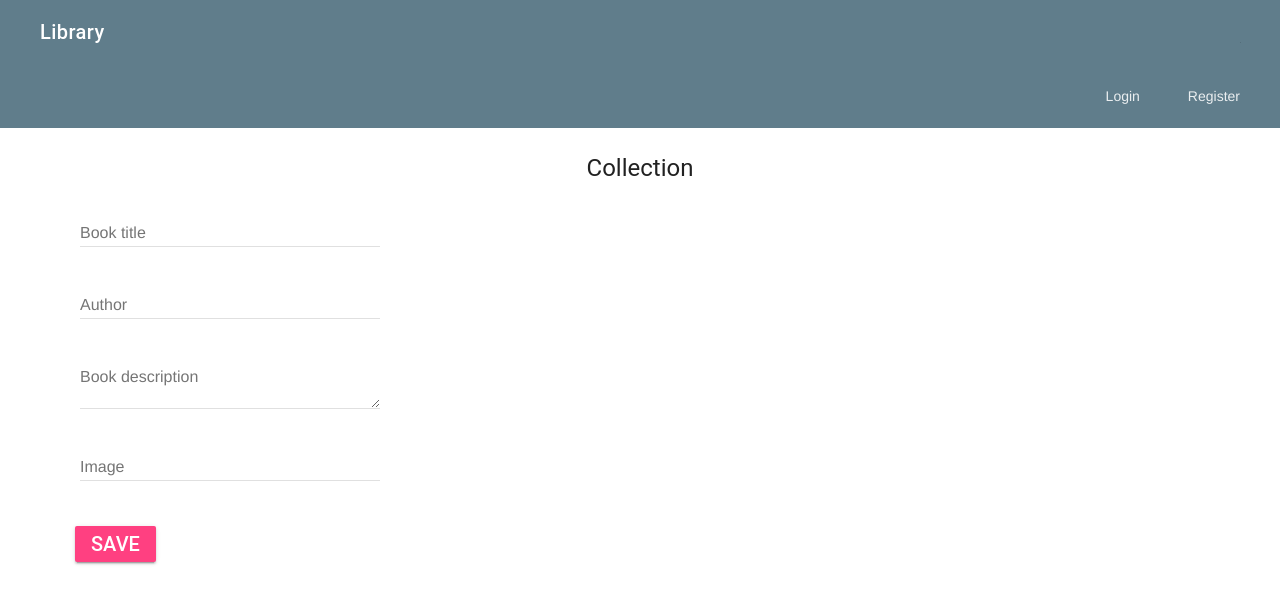
After one commit to konecnam/library, a Django app: page /collection in a window 1280 px wide. The commit adds this page. Shown: the top 604 px of the page. Run offline with Django 5.2, Linux system fonts and the light colour scheme.

Commit message:
done - I, II, III

```diff
--- a/library.session.sql
+++ b/library.session.sql
@@ -1 +1 @@
-select * from library_uploadedbook
+select * from library_mybook
--- a/library/static/styles.css
+++ b/library/static/styles.css
@@ -177,6 +177,12 @@
     text-align: center;
 }
 
+.mdl-textfield{
+    margin-left: 80px;
+    display: block;
+    margin-bottom: 5px; /* Volitelně přidá mezery mezi políčky */
+}
+
 .center_div{
     display: flex;
     justify-content: center;
--- /dev/null
+++ b/library/templates/collection.html
@@ -0,0 +1,32 @@
+{% extends "layout.html" %}
+
+{% block body %}
+<h4 class="title_upload">Collection</h4>
+
+<form action="{% url 'collection' %}" method="post">
+    {% csrf_token %}
+    <div class="mdl-textfield mdl-js-textfield">
+      <input class="mdl-textfield__input" type="text" name="book_title" placeholder="Book title">
+      <label class="mdl-textfield__label"></label>
+    </div>
+
+    <div class="mdl-textfield mdl-js-textfield">
+        <input class="mdl-textfield__input" type="text" name="author" placeholder="Author">
+        <label class="mdl-textfield__label"></label>
+    </div>
+
+    <div class="mdl-textfield mdl-js-textfield">
+        <textarea class="mdl-textfield__input" type="text" rows= "2" name="book_description" placeholder="Book description"></textarea>
+        <label class="mdl-textfield__label">Book description</label>
+    </div>
+
+    <div class="mdl-textfield mdl-js-textfield">
+        <input class="mdl-textfield__input" type="text" name="image" placeholder="Image">
+        <label class="mdl-textfield__label"></label>
+    </div>
+
+    <input class="mdl-button mdl-js-button mdl-button--raised mdl-js-ripple-effect mdl-button--accent  upload_book"
+      type="submit" value="Save">
+</form>
+
+{% endblock %}
--- a/library/templates/layout.html
+++ b/library/templates/layout.html
@@ -47,6 +47,7 @@
                 <nav class="mdl-navigation">
                     {% if user.is_authenticated %}
                     <a class="mdl-navigation__link" href="{% url 'upload_file' %}">Upload</a>
+                    <a class="mdl-navigation__link" href="{% url 'collection' %}">Collection</a>
                     <a class="mdl-navigation__link" href="{% url 'logout' %}">Logout</a>
                     {% else %}
                     <a class="mdl-navigation__link" href="{% url 'login' %}">Login</a>
--- a/library/urls.py
+++ b/library/urls.py
@@ -10,5 +10,6 @@ urlpatterns = [
     path("logout", views.logout_view, name="logout"),
     # path("more_info_a_book/<str:category>", views.more_info_a_book, name="more_info_a_book"),
     path("more_info_a_book/<str:category>/<str:number>", views.more_info_a_book, name="more_info_a_book"),
-    path('upload/', views.upload_file, name='upload_file')
+    path('upload/', views.upload_file, name='upload_file'),
+    path('collection', views.collection, name='collection')
 ]
--- a/library/views.py
+++ b/library/views.py
@@ -1,7 +1,7 @@
 from django.shortcuts import render
 from django.contrib.auth import authenticate, login, logout
 from django.db import IntegrityError
-from .models import User, UploadedBook
+from .models import User, UploadedBook, MyBook
 from spire.pdf import *
 from spire.pdf.common import *
 import requests
@@ -194,3 +194,15 @@ def get_pdf_info(path):
     title = information.Title
     author_of_book = information.Author
     return title, author_of_book
+
+def collection(request):
+    if request.method == "GET":
+        return render(request, "collection.html")
+    else:
+        book_title = request.POST["book_title"]
+        author = request.POST["author"]
+        book_description = request.POST ["book_description"]
+        image = request.POST['image']
+        all_inf_my = MyBook (book_title=book_title, author=author, book_description=book_description, image=image, created_by=request.user)
+        all_inf_my.save()
+        return HttpResponseRedirect (reverse("collection"))
```
Also changed, not shown: library/models.py (+8 -0 lines), db.sqlite3, library/migrations/0005_mybook.py (added).
